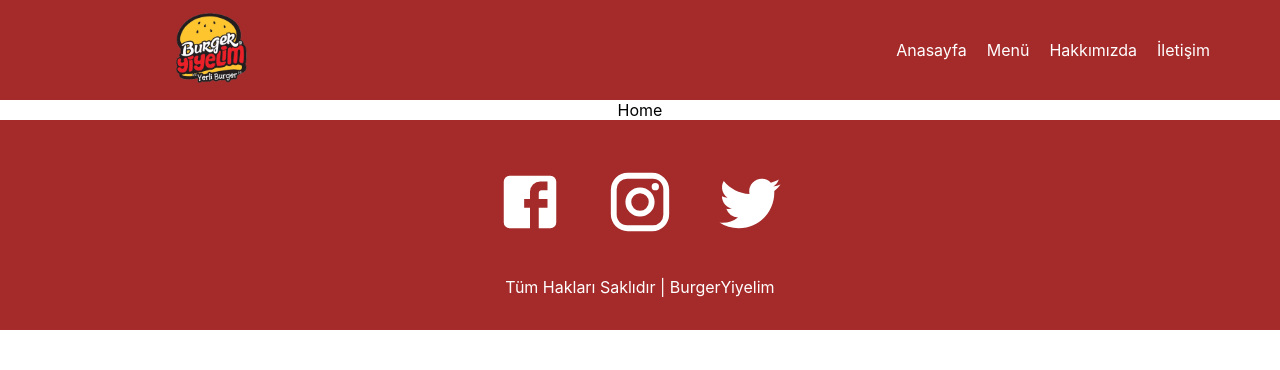
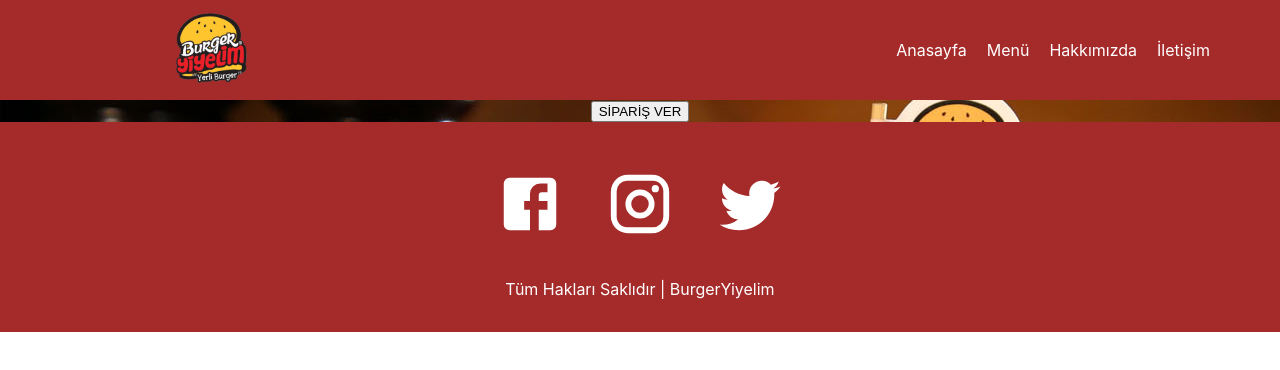
Before and after one commit to burakkose11/React---BurgerWebSite, a React (Create React App) app: page / in a window 1280 px wide. Shown: the top 370 px of the page. Built offline with nearby package versions, Linux system fonts and the light colour scheme.

Commit message:
anasayfa olusturuldu

```diff
--- a/src/components/Home.js
+++ b/src/components/Home.js
@@ -1,7 +1,18 @@
-import React from 'react'
+import React from "react";
+import { Link } from "react-router-dom";
+import BannerImage from "../assets/banneryeni.jpg";
 
 export const Home = () => {
   return (
-    <div>Home</div>
-  )
-}
+    <div
+      className="mainPage"
+      style={{ backgroundImage: `url(${BannerImage})` }}
+    >
+      <div className="order">
+        <Link to="/menu">
+          <button>SİPARİŞ VER</button>
+        </Link>
+      </div>
+    </div>
+  );
+};
```
